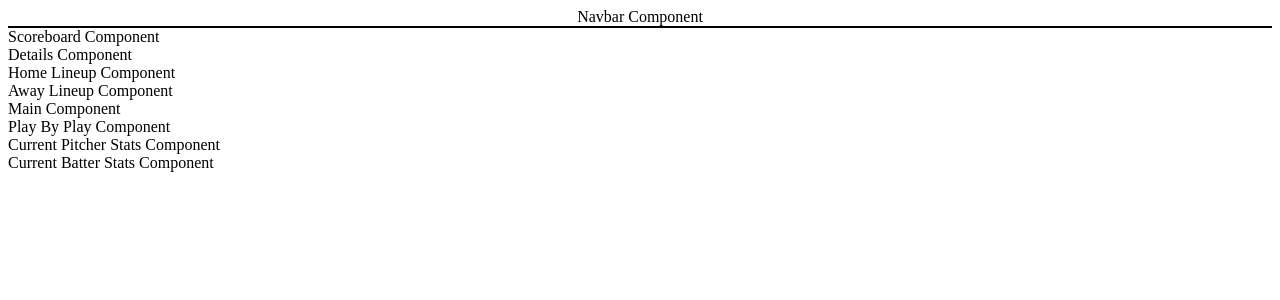
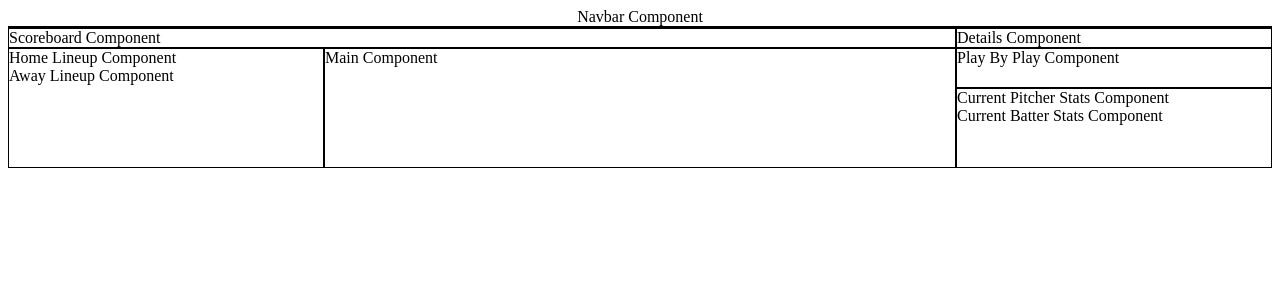
Before and after one commit to patrickrgrady81/baseball, a React (Create React App) app: page / in a window 1280 px wide. Shown: the top 300 px of the page. Built offline with nearby package versions, Linux system fonts and the light colour scheme.

Commit message:
grid layed out

```diff
--- a/src/components/baseball/Baseball.css
+++ b/src/components/baseball/Baseball.css
@@ -0,0 +1,52 @@
+.baseball-layout {
+  display: grid;
+  grid-template-columns: 1fr 1fr 1fr 1fr;
+  grid-template-rows: 1fr 1fr 1fr 1fr 1fr 1fr 1fr 1fr;
+  gap: 0px 0px;
+  grid-template-areas:
+    "Scoreboard Scoreboard Scoreboard Details"
+    "Teams Main Main PlayByPlay"
+    "Teams Main Main PlayByPlay"
+    "Teams Main Main Stats"
+    "Teams Main Main Stats"
+    "Teams Main Main Stats"
+    "Teams Main Main Stats"
+    "Reserved Reserved Reserved Reserved";
+}
+
+.Scoreboard { grid-area: Scoreboard; }
+
+.Details { grid-area: Details; }
+
+.Teams { grid-area: Teams; }
+
+.Main { grid-area: Main; }
+
+.PlayByPlay { grid-area: PlayByPlay; }
+
+.Stats { grid-area: Stats; }
+
+/* .Reserved { grid-area: Reserved; } */
+
+.border {
+  border: 1px solid black;
+}
+
+
+
+
+/* .baseball-layout {
+  display: grid;
+  grid-template-columns: repeat(4, 1fr);
+  grid-template-rows: repeat(8, 1fr);
+  grid-column-gap: 0px;
+  grid-row-gap: 0px;
+}
+
+.Scoreboard { grid-area: 1 / 1 / 2 / 4; }
+.Details { grid-area: 1 / 4 / 2 / 5; }
+.Teams { grid-area: 2 / 1 / 8 / 2; }
+.Main { grid-area: 2 / 2 / 8 / 4; }
+.PlayByPlay { grid-area: 2 / 4 / 4 / 5; }
+.Stats { grid-area: 4 / 4 / 8 / 5; }
+.Reserved { grid-area: 8 / 1 / 9 / 5; } */
--- a/src/components/baseball/Baseball.js
+++ b/src/components/baseball/Baseball.js
@@ -7,17 +7,20 @@ import PlayByPlay from "./playbyplay/PlayByPlay"
 import Stats from "./stats/Stats"
 import Main from "./main/Main"
 
+import "./Baseball.css"
+
 
 export class Baseball extends Component {
   render() {
     return (
-      <div>
-        <Scoreboard />
-        <Details />
-        <Teams />
-        <Main />
-        <PlayByPlay />
-        <Stats />
+      <div className="baseball-layout">
+        <div className="border Scoreboard"><Scoreboard/></div>
+        <div className="border Details"><Details/></div>
+        <div className="border Teams"><Teams/></div>
+        <div className="border Main"><Main/></div>
+        <div className="border PlayByPlay"><PlayByPlay/></div>
+        <div className="border Stats"><Stats/></div>
+        {/* Reserved space for possible future use className="Reserved"*/}
       </div>
     )
   }
```
